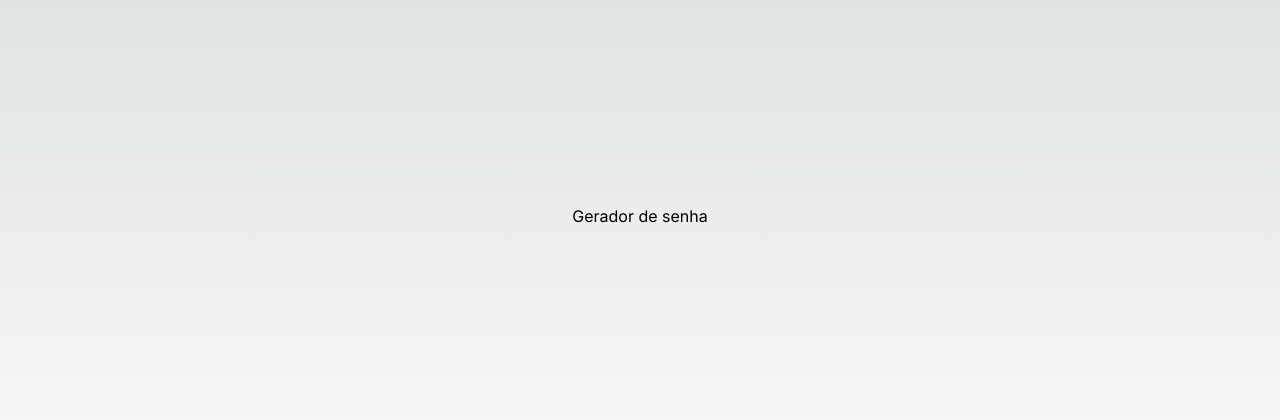
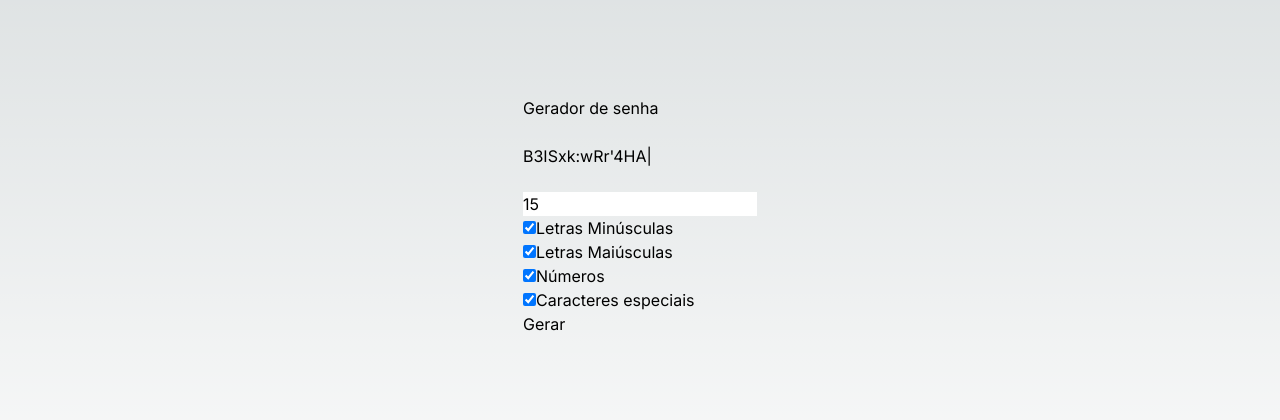
Before and after one commit to NaulEpilef/perfil.naul.dev, a Next.js app: page /gerador/senha in a window 1280 px wide. Shown: the part 184-604 px from the top of the page. Built offline with nearby package versions, Linux system fonts and the light colour scheme.

Commit message:
Making the password generator work

```diff
--- a/src/app/gerador/senha/page.tsx
+++ b/src/app/gerador/senha/page.tsx
@@ -1,11 +1,68 @@
+'use client'
 import Main from "@/components/Main";
+import { useEffect, useRef, useState } from "react";
 
 const password = () => {
-    return (
-        <Main>
-            <h1>Gerador de senha</h1>
-        </Main>
-    );
+	const allLettersLowerCase = "abcdefghijklmnopqrstuvwxyz";
+	const allLettersUpperCase = "ABCDEFGHIJKLMNOPQRSTUVWXYZ";
+	const allNumbers = "0123456789";
+	const allSpecialsCharacters = "`~^´'\"ç<>;:/?{[}]|\+=_-)(*&¨%$#@!§";
+
+	const [canLettersLowerCase, setCanLettersLowerCase]     = useState<boolean>(true);
+	const [canLettersUpperCase, setCanLettersUpperCase]     = useState<boolean>(true);
+	const [canNumbers, setCanNumbers]                       = useState<boolean>(true);
+	const [canSpecialsCharacters, setCanSpecialsCharacters] = useState<boolean>(true);
+
+	const [passwordGenerated, setPasswordGenerated] = useState<string>('');
+
+	const [amountCharacters, setAmountCharacters] = useState<number>(15);
+
+	useEffect(() => {
+		handleClick()
+	}, []);
+
+	const handleClick = () => {
+		const newPass: string[] = [];
+
+		let characters = '';
+
+		if (canLettersLowerCase)   characters += allLettersLowerCase;
+		if (canLettersUpperCase)   characters += allLettersUpperCase;
+		if (canNumbers)            characters += allNumbers;
+		if (canSpecialsCharacters) characters += allSpecialsCharacters;
+
+		for (let i = 0; i < amountCharacters; i++) {
+			newPass.push(characters.charAt(Math.floor(Math.random() * characters.length)));
+		}
+
+		setPasswordGenerated(newPass.join(''));
+	}
+
+	return (
+		<Main>
+			<div>
+				<h1>Gerador de senha</h1>
+				<br />
+				<h1>{passwordGenerated}</h1>
+				<br />
+				<input type="number" value={amountCharacters} onChange={(event) => setAmountCharacters(+event.target.value)} />
+				<br />
+				<input type="checkbox" checked={canLettersLowerCase} onChange={() => setCanLettersLowerCase(!canLettersLowerCase)} />
+				<label htmlFor="">Letras Minúsculas</label>
+				<br />
+				<input type="checkbox" checked={canLettersUpperCase} onChange={() => setCanLettersUpperCase(!canLettersUpperCase)} />
+				<label htmlFor="">Letras Maiúsculas</label>
+				<br />
+				<input type="checkbox" checked={canNumbers} onChange={() => setCanNumbers(!canNumbers)} />
+				<label htmlFor="">Números</label>
+				<br />
+				<input type="checkbox" checked={canSpecialsCharacters} onChange={() => setCanSpecialsCharacters(!canSpecialsCharacters)} />
+				<label htmlFor="">Caracteres especiais</label>
+				<br />
+				<button onClick={() => handleClick()}>Gerar</button>
+			</div>
+		</Main>
+	);
 }
 
 export default password;
```
